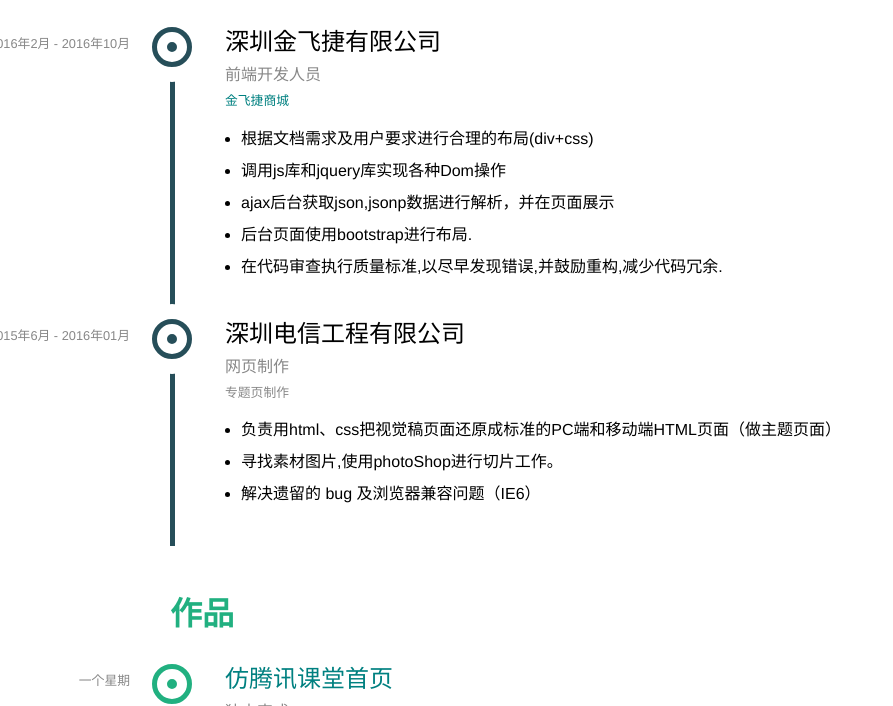
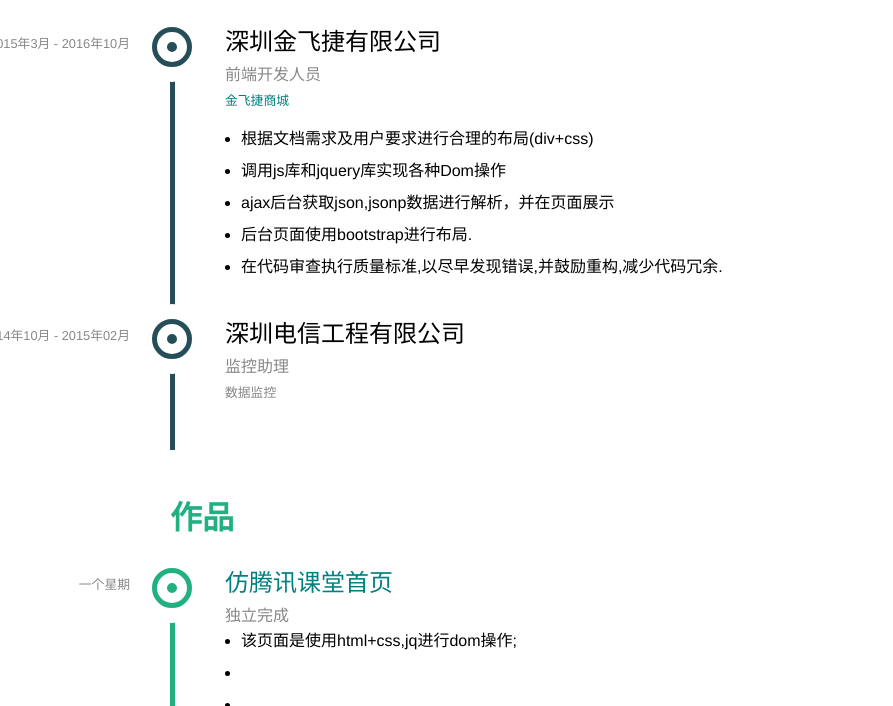
Before and after one commit to FE-TONG/resume, a plain HTML site: page index.html in a window 1280 px wide. Shown: the part 613-1319 px from the top of the page, without its empty margins (0-893 px from the left). Drawn offline with Linux system fonts and the light colour scheme.

Commit message:
201503-201611

```diff
--- a/index.html
+++ b/index.html
@@ -74,7 +74,7 @@
 	            	<h3 class="item-company-title">深圳金飞捷有限公司</h3>
 	            	<span class="item-personal-title">前端开发人员</span>
 	          	</div>
-	          	<div class="item-date">2016年2月 - 2016年10月</div>
+	          	<div class="item-date">2015年3月 - 2016年10月</div>
 	          	<p class="item-key-tech">
 	            	<a href="http://www.jinfeijie.com" target="_blank">金飞捷商城</a>
 	          	</p>
@@ -93,17 +93,17 @@
 	         	</div>
 	          	<div class="titles">
 	            	<h3 class="item-company-title">深圳电信工程有限公司</h3>
-	            	<span class="item-personal-title">网页制作</span>
+	            	<span class="item-personal-title">监控助理</span>
 	          	</div>
-	          	<div class="item-date">2015年6月 - 2016年01月</div>
+	          	<div class="item-date">2014年10月 - 2015年02月</div>
 	          	<p class="item-key-tech">
-	            	专题页制作
+	            	数据监控
 	          	</p>
 	          	<ul class="item-personal-details">
-	            	<li>负责用html、css把视觉稿页面还原成标准的PC端和移动端HTML页面（做主题页面）</li>
+	            	<!-- <li>负责用html、css把视觉稿页面还原成标准的PC端和移动端HTML页面（做主题页面）</li>
 	            	<li>寻找素材图片,使用photoShop进行切片工作。
 	            	</li>
-	            	<li>解决遗留的 bug 及浏览器兼容问题（IE6）</li>
+	            	<li>解决遗留的 bug 及浏览器兼容问题（IE6）</li> -->
 	          	</ul>
 	        </div>
 	        <div class="page-break"></div>
```
